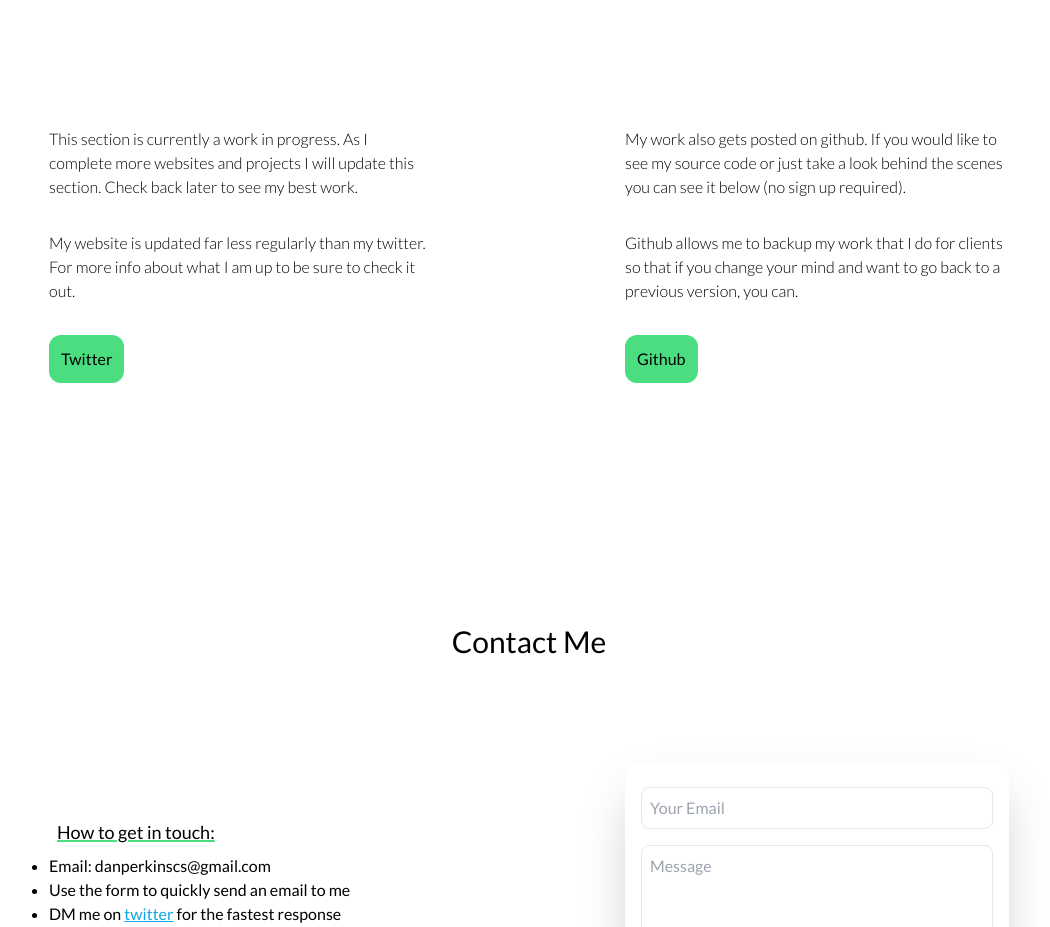
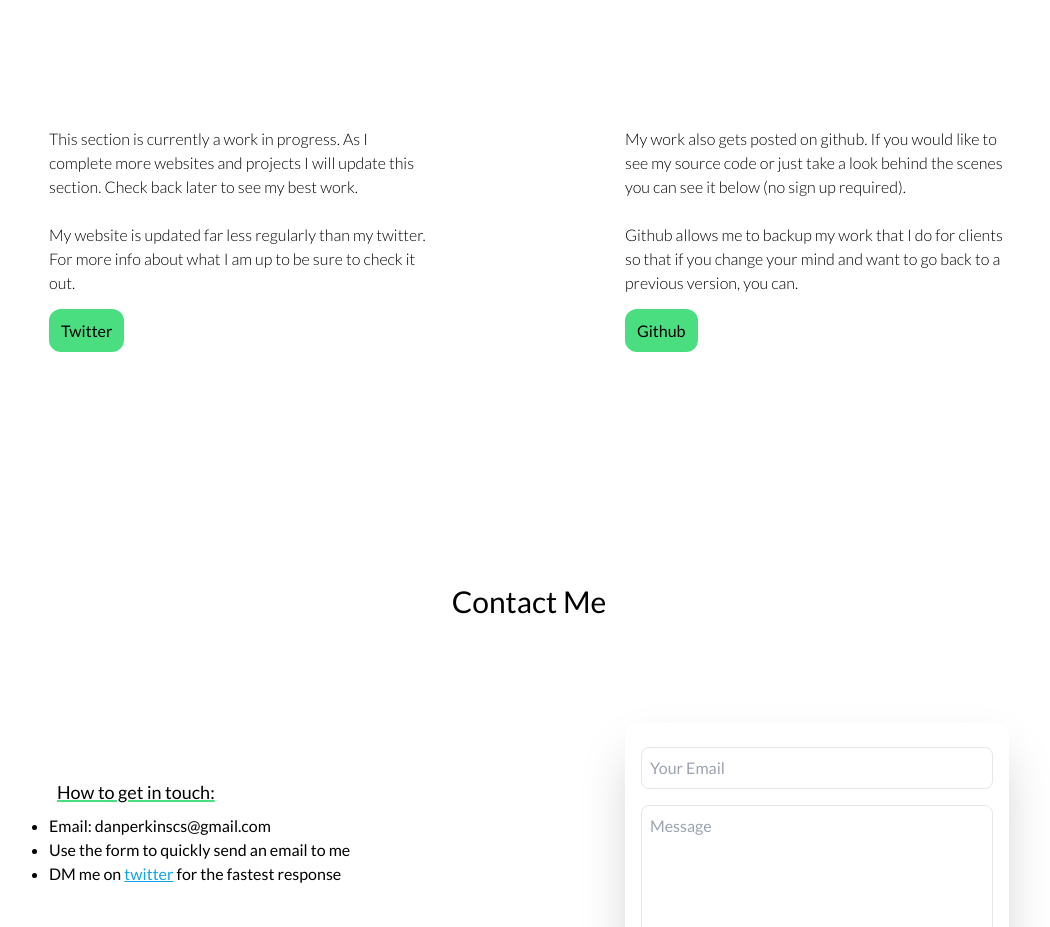
Before and after one commit to Daniel-Perkins/danperkins.dev, a React (Create React App) app: page / in a window 1280 px wide. Shown: the part 2212-3139 px from the top of the page, without its empty margins (111-1161 px from the left). Built offline with nearby package versions, Linux system fonts and the light colour scheme.

Commit message:
Fixed text issue

```diff
--- a/src/components/MyWork.tsx
+++ b/src/components/MyWork.tsx
@@ -5,16 +5,18 @@
         <h1 className="text-3xl">My Work</h1>
       </div>
       <div className="flex flex-col justify-around m-16 font-light md:mx-0 md:flex-row">
-        <div className="flex flex-col justify-between h-64 mb-12 md:w-1/3">
+        <div className="mb-12 md:w-1/3">
           <p>
             This section is currently a work in progress. As I complete more
             websites and projects I will update this section. Check back later
             to see my best work.
           </p>
+          <br />
           <p>
             My website is updated far less regularly than my twitter. For more
             info about what I am up to be sure to check it out.
           </p>
+          <br />
           <a
             href="https://twitter.com/dperkinsdev"
             className="p-3 font-normal bg-green-400 rounded-xl w-max"
@@ -22,17 +24,19 @@
             Twitter
           </a>
         </div>
-        <div className="flex flex-col justify-between h-64 md:w-1/3">
+        <div className="md:w-1/3">
           <p>
             My work also gets posted on github. If you would like to see my
             source code or just take a look behind the scenes you can see it
             below (no sign up required).
           </p>
+          <br />
           <p>
             Github allows me to backup my work that I do for clients so that if
             you change your mind and want to go back to a previous version, you
             can.
           </p>
+          <br />
           <a
             href="https://github.com/Daniel-Perkins"
             className="p-3 font-normal bg-green-400 rounded-xl w-max"
```
